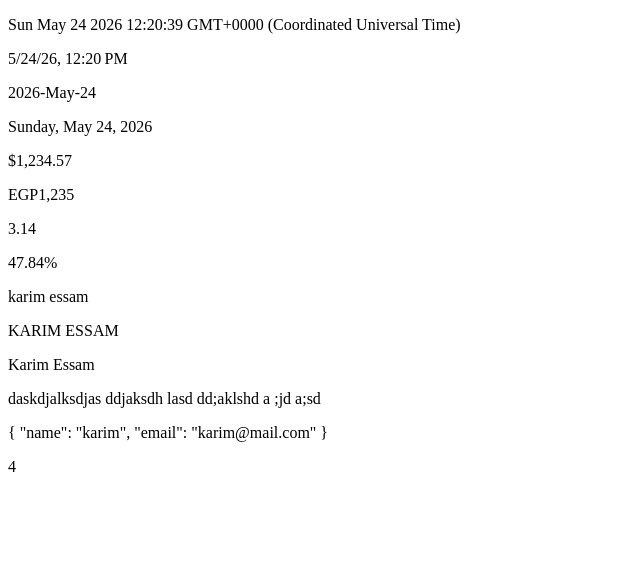
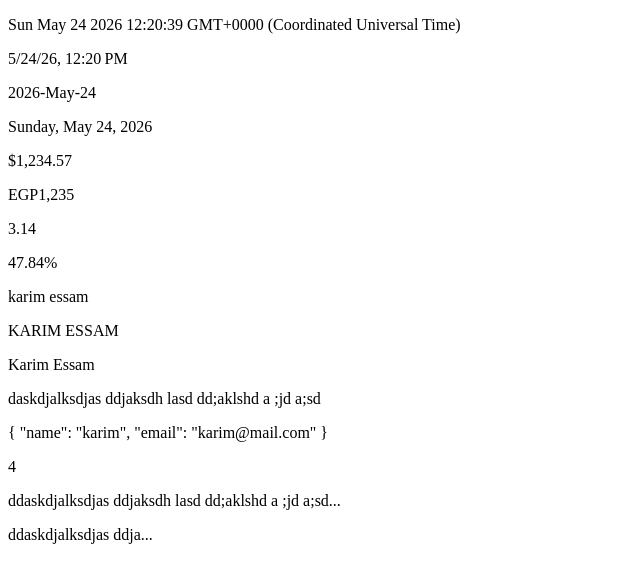
Before and after one commit to KaEssam/angular-course, an Angular app: page / in a window 1280 px wide. Shown: the top 582 px of the page, without its empty margins (0-640 px from the left). Built offline with nearby package versions, Linux system fonts and the light colour scheme.

Commit message:
(lesson): 08-custom-pipe

```diff
--- /dev/null
+++ b/src/app/custom-pipe-pipe.ts
@@ -0,0 +1,12 @@
+import { Pipe, PipeTransform } from '@angular/core';
+
+@Pipe({
+  name: 'customPipe',
+})
+export class CustomPipePipe implements PipeTransform {
+  transform(v: string, maxLenght = 50) {
+    if (!v || v.length <= maxLenght) return v;
+
+    return v.slice(0, maxLenght) + '...';
+  }
+}
--- a/src/app/pipe/pipe.html
+++ b/src/app/pipe/pipe.html
@@ -18,3 +18,6 @@
 <p>{{ user | json }}</p>
 
 <p>{{ test | async }}</p>
+
+<p>{{ bio | customPipe }}</p>
+<p>{{ bio | customPipe: 20 }}</p>
--- a/src/app/pipe/pipe.ts
+++ b/src/app/pipe/pipe.ts
@@ -11,6 +11,7 @@ import {
 } from '@angular/common';
 import { Component } from '@angular/core';
 import { interval } from 'rxjs';
+import { CustomPipePipe } from '../custom-pipe-pipe';
 
 @Component({
   selector: 'app-pipe',
@@ -24,6 +25,7 @@ import { interval } from 'rxjs';
     SlicePipe,
     JsonPipe,
     AsyncPipe,
+    CustomPipePipe,
   ],
   templateUrl: './pipe.html',
   styleUrl: './pipe.css',
```
